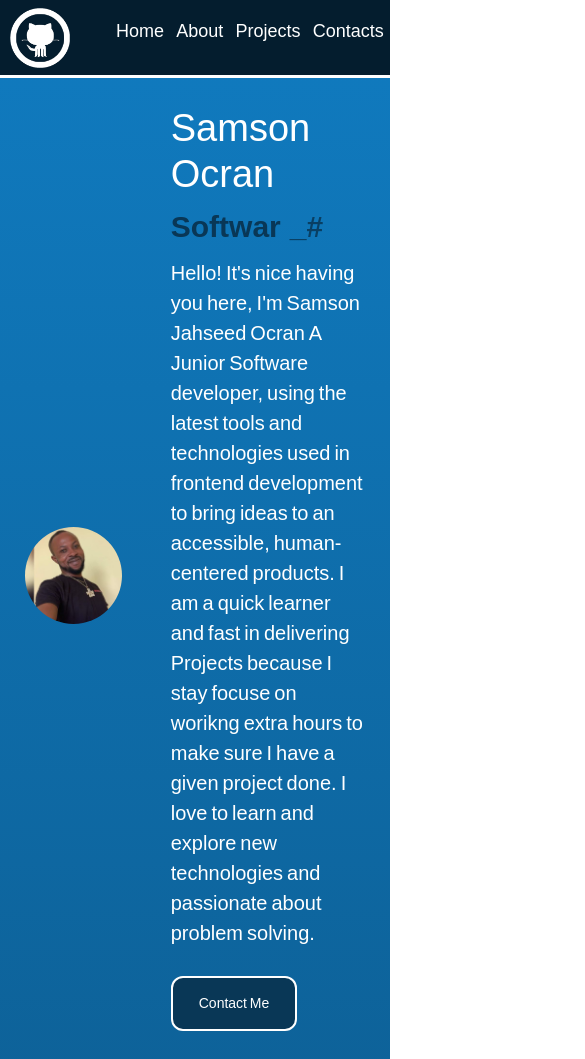
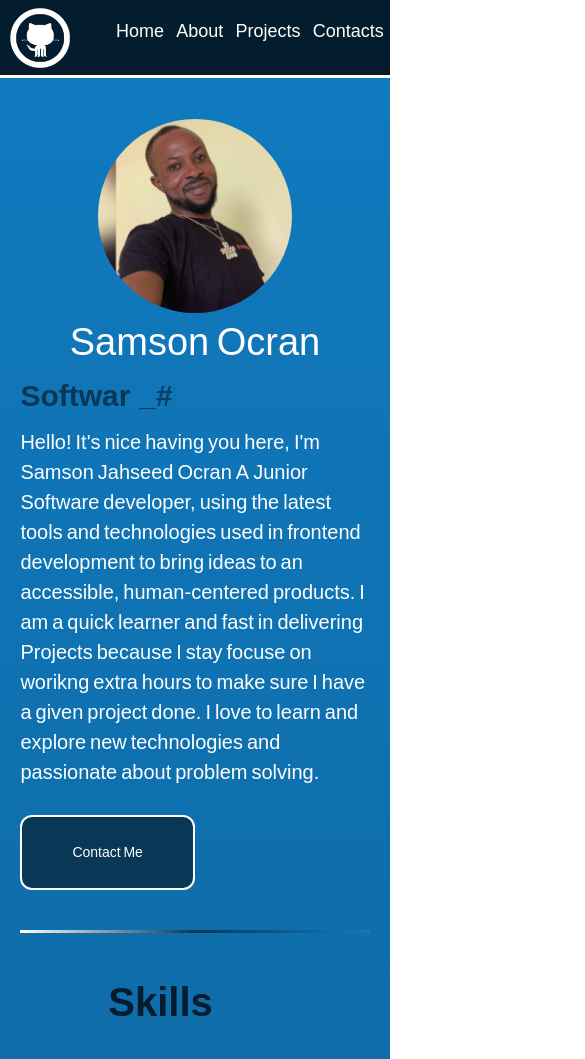
Before and after one commit to jahseed89/my-portfolio, a React (Create React App) app: page /home in a window 390 px wide. Shown: the top 1059 px of the page, 585 px wide, since content can reach past the window. Built offline with nearby package versions, Linux system fonts and the light colour scheme.

Commit message:
pages and components responsive

```diff
--- a/src/components/blog/blogCard.scss
+++ b/src/components/blog/blogCard.scss
@@ -8,6 +8,11 @@
     flex-direction: column;
     justify-content: space-between;
     border-radius: 5px;
+
+    @media (max-width: 900px) {
+        width: 100%;
+        margin: 1rem 0;
+    }
 
     img {
         width: 95%;
--- a/src/components/button/button.scss
+++ b/src/components/button/button.scss
@@ -4,18 +4,18 @@
     border: 2px solid #fff;
     cursor: pointer;
     outline: none;
-    // padding: .3rem 1rem;
-    // padding-top: .6rem;
     padding: .5rem 1.3rem;
     padding-top: 1rem;
     border-radius: 12px;
-    // text-align: center;
-
     font-size: 14px;
     display: flex;
     align-items: center;
     justify-content: center;
-    // gap: .5rem;
+
+    @media (max-width: 900px) {
+        padding: 1rem 2.5rem;
+        padding-top: 1.5rem;
+    }
 
     &:hover {
         color: #093756;
--- a/src/components/projects-card/projectCard.scss
+++ b/src/components/projects-card/projectCard.scss
@@ -10,6 +10,11 @@
     width: 400px;
     color: #fff;
 
+    @media (max-width: 900px) {
+        width: 90%;
+        margin: .8rem;
+    }
+
     h3 {
         text-align: center;
         font-size: 24px;
@@ -17,6 +22,9 @@
 
     img {
         height: 200px;
+        @media (max-width: 900px) {
+            height: 300px;
+        }
     }
 
     p {
--- a/src/pages/contact/contactMe.scss
+++ b/src/pages/contact/contactMe.scss
@@ -14,6 +14,9 @@
     margin: 1rem auto;
     margin-bottom: 0;
 
+    @media (max-width: 900px) {
+        flex-direction: column;
+    }
 
     .form-holder {
         display: flex;
@@ -21,8 +24,17 @@
         width: 70%;
         color: #fff;
 
+        @media (max-width: 900px) {
+            width: 100%;
+            flex-direction: column;
+        }
+
         form {
             width: 50%;
+
+            @media (max-width: 900px) {
+                width: 100%;
+            }
 
             .title-des {
 
@@ -50,6 +62,10 @@
                         border: 2px solid #fff;
                         border-radius: 8px;
                         padding: .5rem;
+
+                        @media (max-width: 900px) {
+                            padding: 1rem .5rem;
+                        }
 
                         &::placeholder {
                             color: #fff;
@@ -120,6 +136,10 @@
     }
     .contact-icons {
         width: 30%;
+
+        @media (max-width: 900px) {
+            display: none;
+        }
         img {
             width: 100%;
             background-color: transparent;
@@ -133,6 +153,10 @@
     display: flex;
     gap: 3rem;
 
+    @media (max-width: 900px) {
+        gap: 1rem;
+    }
+
     a {
         text-decoration: none;
         background-color: #fff;
@@ -143,5 +167,10 @@
         align-items: center;
         justify-content: center;
         color: #041d2e;
+
+        @media (max-width: 900px) {
+            width: 50px;
+            height: 50px;
+        }
     }
 }
--- a/src/pages/home/home.scss
+++ b/src/pages/home/home.scss
@@ -7,9 +7,18 @@
         align-items: center;
         padding: 2rem 0;
 
+        @media (max-width: 900px) {
+          flex-direction: column;
+        }
+
         .img-holder {
           border-radius: 100%;
           width: 25%;
+
+          @media (max-width: 900px) {
+            width: 50%;
+            margin-bottom: 1rem;
+          }
 
           img {
             width: 100%;
@@ -19,8 +28,17 @@
 
         .bio-section {
           width: 50%;
-          // margin-top: 5rem;
           color: #fff;
+
+          @media (max-width: 900px) {
+            width: 90%;
+          }
+
+          h1 {
+            @media (max-width: 900px) {
+              text-align: center;
+            }
+          }
 
           h3 {
             font-weight: bold;
@@ -66,6 +84,10 @@
             background-color: #041d2e;
             padding: 0 1rem;
 
+          @media (max-width: 900px) {
+            width: 90%;
+          }
+
             div {
                 display: flex;
                 justify-content: space-between;
@@ -92,12 +114,17 @@
         .project-holder {
             display: flex;
             justify-content: space-between;
+            flex-wrap: wrap;
         }
 
         .viewmore-btn {
             padding: 1rem 0;
             display: flex;
             justify-content: flex-end;
+
+            @media (max-width: 900px) {
+              justify-content: center;
+            }
         }
     }
    }
@@ -117,6 +144,10 @@
         display: flex;
         justify-content: space-between;
 
+        @media (max-width: 900px) {
+          flex-wrap: wrap;
+        }
+
     }
 }
 
```
